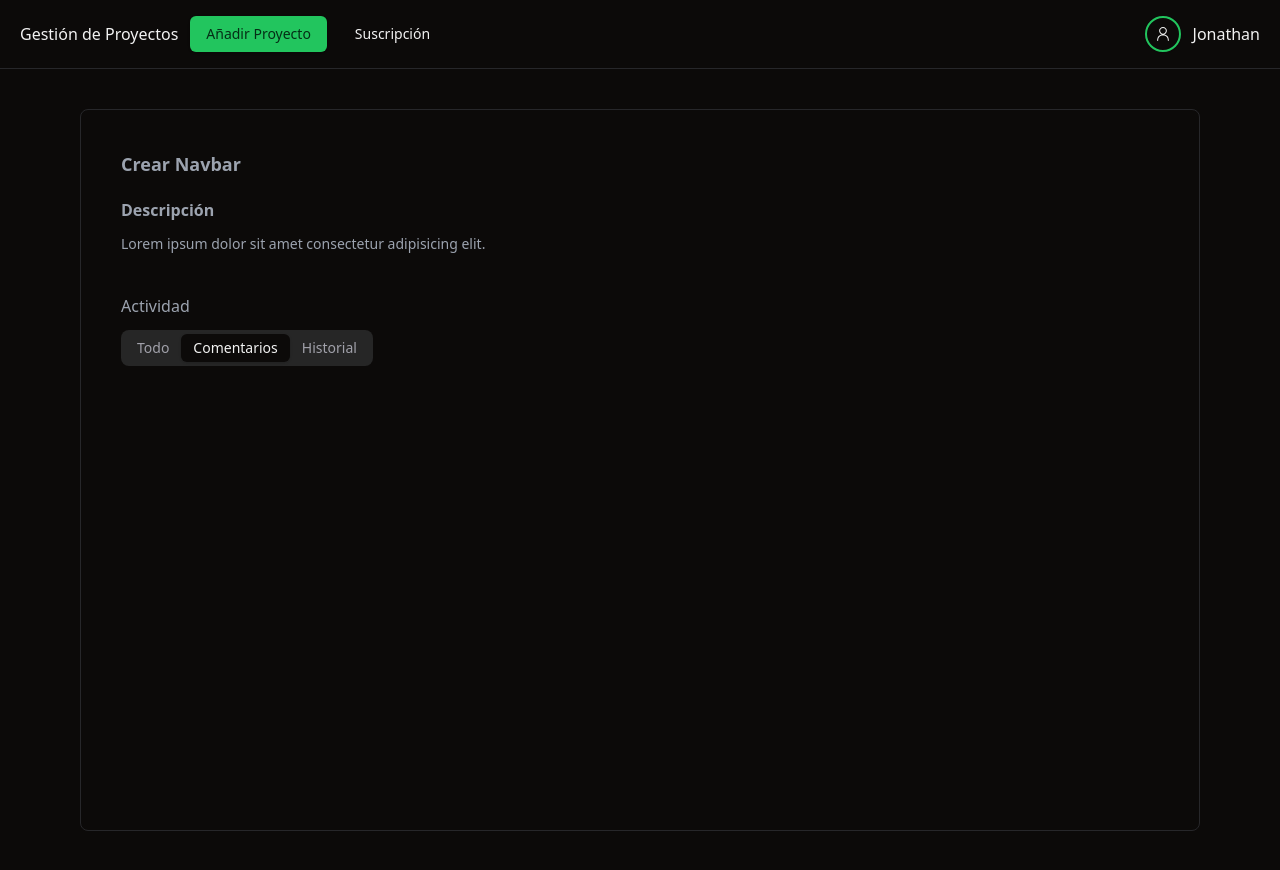
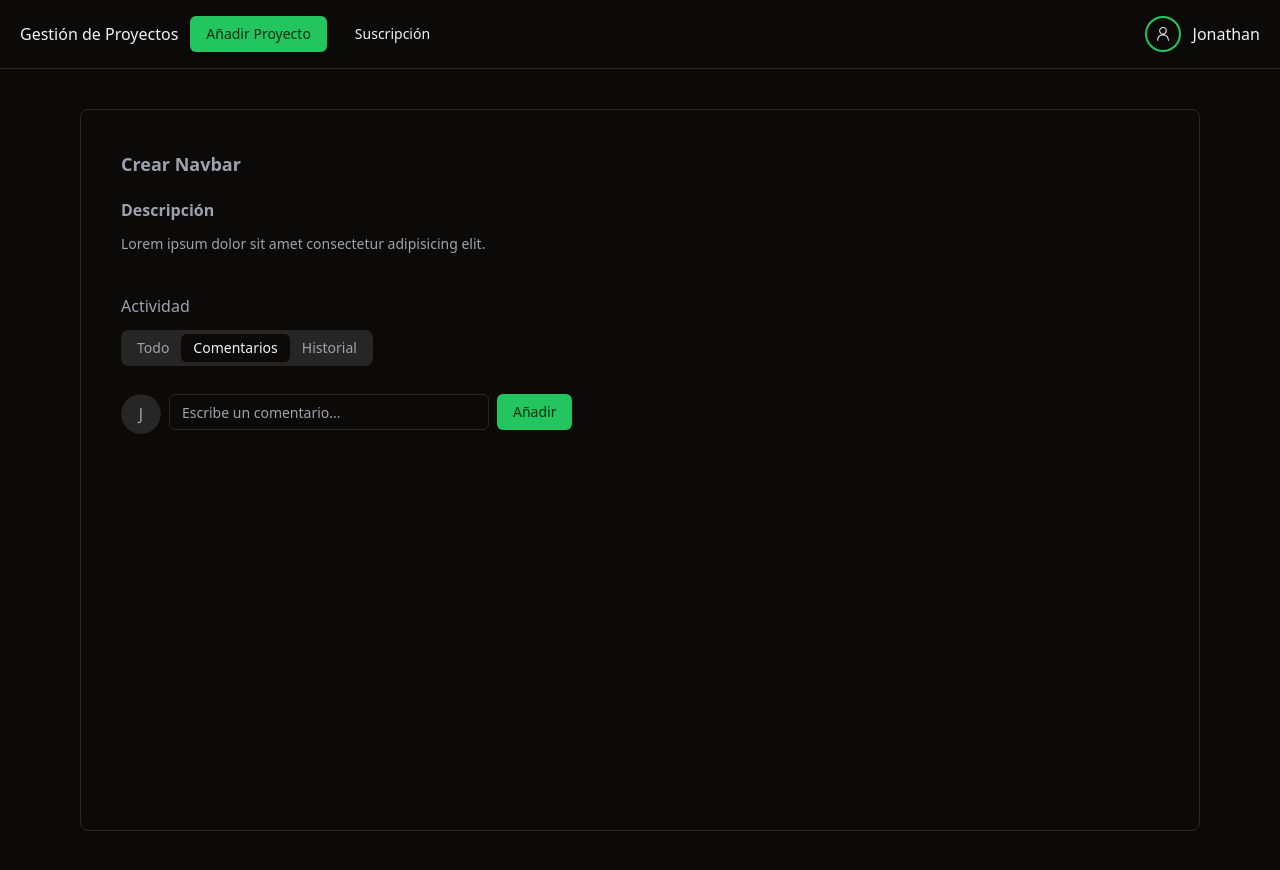
Before and after one commit to JohnnyBC2022/project-managment-system-frontend, a React (Vite) app: page /project/1/issue/1 in a window 1280 px wide. Built offline with nearby package versions, Linux system fonts and the light colour scheme.

Commit message:
feat: CreateCommentForm created

```diff
--- /dev/null
+++ b/src/pages/IssueDetails/CreateCommentForm.jsx
@@ -0,0 +1,56 @@
+import { Avatar, AvatarFallback } from "@/components/ui/avatar";
+import { Button } from "@/components/ui/button";
+import { Form, FormControl, FormField, FormItem, FormMessage } from "@/components/ui/form";
+import { Input } from "@/components/ui/input";
+import { useForm } from "react-hook-form";
+
+
+const CreateCommentForm = ({issueId}) => {
+    const form = useForm({
+        //resolver:zod
+        defaultValues: {
+          content: "",
+        },
+      });
+
+      const onSubmit = (data) => {
+        console.log("crear datos del proyecto:", data);
+      };
+  return (
+    <div>
+        <Form {...form}>
+        <form onSubmit={form.handleSubmit(onSubmit)} className="flex gap-2 it">
+          <FormField
+            control={form.control}
+            name="content"
+            render={({ field }) => (
+              <FormItem >
+                <div className="flex gap-2">
+                <div>
+                    <Avatar>
+                        <AvatarFallback>J</AvatarFallback>
+                    </Avatar>
+                </div>
+                <FormControl>
+                  <Input
+                    {...field}
+                    type="text"
+                    className="w-[20rem]"
+                    placeholder="Escribe un comentario..."
+                  />
+                </FormControl>
+                </div>
+                <FormMessage />
+              </FormItem>
+            )}
+          />
+          <Button type="submit">
+            Añadir
+          </Button>
+        </form>
+      </Form>
+    </div>
+  )
+}
+
+export default CreateCommentForm
--- a/src/pages/IssueDetails/IssueDetails.jsx
+++ b/src/pages/IssueDetails/IssueDetails.jsx
@@ -1,6 +1,7 @@
 import { ScrollArea } from "@/components/ui/scroll-area";
 import { Tabs, TabsContent, TabsList, TabsTrigger } from "@/components/ui/tabs";
 import { useParams } from "react-router-dom";
+import CreateCommentForm from "./CreateCommentForm";
 
 const IssueDetails = () => {
   const { projectId, issueId } = useParams();
@@ -36,7 +37,7 @@ const IssueDetails = () => {
                         </TabsContent>
 
                         <TabsContent value="comments">
-                            {/* <CreateCommentForm  issueId={issueId}/> */}
+                            {<CreateCommentForm  issueId={issueId}/>}
                         </TabsContent>
 
                         <TabsContent value="history">
```
